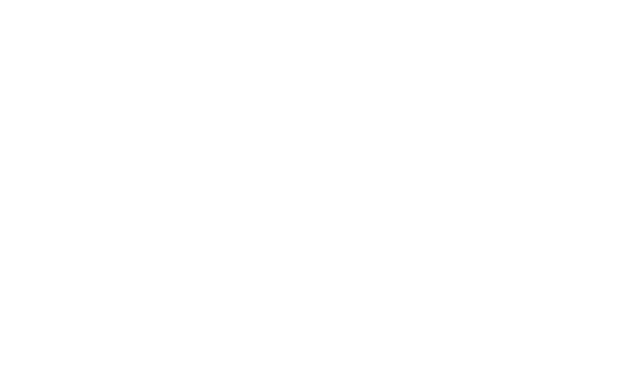
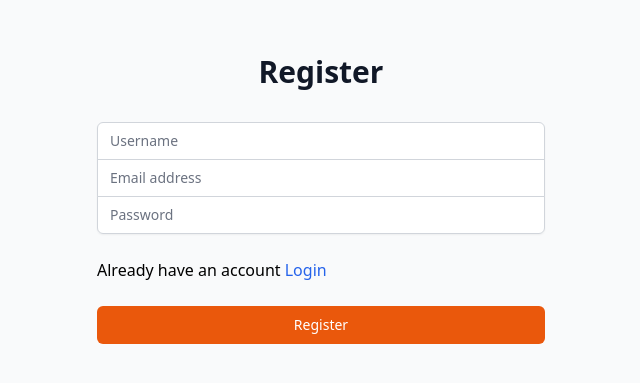
Before and after one commit to Ritik008/dns-manager-frontend, a React (Create React App) app: page /register in a window 1280 px wide. Before the commit this address had no page. Shown: the part 213-596 px from the top of the page, without its empty margins (319-959 px from the left). Built offline with nearby package versions, Linux system fonts and the light colour scheme; the HTML template or start-up script is replaced by a standard one.

Commit message:
create login and register page

```diff
--- a/src/App.js
+++ b/src/App.js
@@ -1,27 +1,30 @@
 import React from 'react';
-import { BrowserRouter as Router, Route, Routes } from 'react-router-dom';
+import { BrowserRouter as Router, Route, Routes, Link } from 'react-router-dom';
 import DomainList from './pages/DomainList';
 import DomainForm from './pages/DomainForm';
 import DomainEditForm from './pages/DomainEditForm';
 import DomainRecordsPage from './pages/SubDomainRecord';
 import AddDomainRecordForm from './pages/AddSubdomainRecord';
 import EditSubdomainRecord from './pages/EditSubdomainRecord';
+import Login from './pages/Login';
+import Register from './pages/Register';
+import PrivateRoute from './components/PrivateRoutes';
 
 const App = () => {
 
 
   return (
     <Router>
-      <div className="container mx-auto p-4">
         <Routes>
-          <Route exact path="/domains" element={<DomainList />} />
-          <Route path="/create-domain" element={<DomainForm />} />
-          <Route path="/edit-domain/:id" element={<DomainEditForm />} />
-          <Route path="/domain/record/:id" element={<DomainRecordsPage />} />
-          <Route path="/create/record/:id" element={<AddDomainRecordForm />} />
-          <Route path="/edit-subdomain/:domainId/records/:domainName" element={<EditSubdomainRecord />} />
+          <Route exact path="/login" element={<Login />} />
+          <Route exact path="/register" element={<Register />} />
+          <Route exact path="/domains" element={<PrivateRoute><DomainList /></PrivateRoute>} />
+          <Route exact  path="/create-domain" element={<PrivateRoute><DomainForm /></PrivateRoute>} />
+          <Route exact path="/edit-domain/:id" element={<PrivateRoute><DomainEditForm /></PrivateRoute>} />
+          <Route exact path="/domain/record/:id" element={<PrivateRoute><DomainRecordsPage /></PrivateRoute>} />
+          <Route exact path="/create/record/:id" element={<PrivateRoute><AddDomainRecordForm /></PrivateRoute>} />
+          <Route exact path="*" element={<h1>Page not found. Back to <Link className='text-blue-600' to="/login">login</Link></h1>} />
         </Routes>
-      </div>
     </Router>
   );
 };
--- /dev/null
+++ b/src/components/Navbar.jsx
@@ -0,0 +1,25 @@
+import React from 'react';
+import { Link, useNavigate } from 'react-router-dom';
+
+const Navbar = () => {
+  const navigate = useNavigate();
+
+  const handleLogout = () => {
+    localStorage.removeItem('token');
+    navigate('/login');
+  };
+
+  return (
+    <nav className="bg-gray-800 py-4">
+      <div className="container mx-auto flex justify-between items-center">
+        <Link to="/" className="text-white text-xl font-bold">Your App Name</Link>
+        <div>
+          <Link to="/domains" className="text-white mr-4">Domains</Link>
+          <button onClick={handleLogout} className="text-white">Logout</button>
+        </div>
+      </div>
+    </nav>
+  );
+};
+
+export default Navbar;
--- /dev/null
+++ b/src/components/PrivateRoutes.js
@@ -0,0 +1,12 @@
+import React from 'react'
+import { Navigate } from 'react-router-dom'
+const PrivateRoute = ({children}) => {
+  const token = localStorage.getItem('token')
+  if(!token) {
+    return <Navigate to="/login"/>
+  }else {
+    return children
+  }
+}
+
+export default PrivateRoute
--- a/src/pages/DomainList.jsx
+++ b/src/pages/DomainList.jsx
@@ -2,6 +2,7 @@
 import axios from "axios";
 import { BASE_URL } from "../contast";
 import { Link } from "react-router-dom";
+import Navbar from "../components/Navbar";
 const DomainList = () => {
   const [domains, setDomains] = useState([]);
   const [hostedZoneId, setHostedZoneId] = useState("");
@@ -40,7 +41,7 @@
 
   const uploadFile = async (formData) => {
     try {
-      console.log("file upload")
+      console.log("file upload");
       const response = await axios.post(
         `${BASE_URL}/api/dns/domains/upload`,
         formData,
@@ -59,6 +60,8 @@
   };
 
   return (
+    <div>
+      <Navbar />
       <div className="container m-auto">
         <h1 className="text-2xl font-bold mb-4 mt-6">List of Domains</h1>
         <div className="overflow-x-auto">
@@ -152,6 +155,7 @@
           </table>
         </div>
       </div>
+    </div>
   );
 };
 
--- /dev/null
+++ b/src/pages/Login.jsx
@@ -0,0 +1,76 @@
+import React, { useState } from 'react';
+import axios from 'axios';
+import { Link, useNavigate } from 'react-router-dom';
+import { BASE_URL } from '../contast';
+
+const Login = ({ history }) => {
+    const navigate = useNavigate()
+  const [formData, setFormData] = useState({
+    email: '',
+    password: ''
+  });
+
+  const handleChange = (e) => {
+    setFormData({ ...formData, [e.target.name]: e.target.value });
+  };
+
+  const handleSubmit = async (e) => {
+    e.preventDefault();
+    try {
+      const response = await axios.post(`${BASE_URL}/api/auth/login`, formData);
+      localStorage.setItem('token', response.data.token);
+      navigate('/domains')
+    } catch (error) {
+      console.error('Login Error:', error);
+    }
+  };
+
+  return (
+    <div className="min-h-screen flex items-center justify-center bg-gray-50 py-12 px-4 sm:px-6 lg:px-8">
+      <div className="max-w-md w-full space-y-8">
+        <div>
+          <h2 className="mt-6 text-center text-3xl font-extrabold text-gray-900">Log in to your account</h2>
+        </div>
+        <form className="mt-8 space-y-6" onSubmit={handleSubmit}>
+          <div className="rounded-md shadow-sm -space-y-px">
+            <div>
+              <input
+                id="email"
+                name="email"
+                type="email"
+                required
+                className="appearance-none rounded-none relative block w-full px-3 py-2 border border-gray-300 placeholder-gray-500 text-gray-900 focus:outline-none focus:ring-indigo-500 focus:border-indigo-500 focus:z-10 sm:text-sm"
+                placeholder="Email address"
+                value={formData.email}
+                onChange={handleChange}
+              />
+            </div>
+            <div>
+              <input
+                id="password"
+                name="password"
+                type="password"
+                required
+                className="appearance-none rounded-none relative block w-full px-3 py-2 border border-gray-300 placeholder-gray-500 text-gray-900 rounded-b-md focus:outline-none focus:ring-orange-500 focus:border-orange-500 focus:z-10 sm:text-sm"
+                placeholder="Password"
+                value={formData.password}
+                onChange={handleChange}
+              />
+            </div>
+          </div>
+          <p>Don't have an account <Link className='text-blue-600' to="/register">Register</Link></p>
+          <div>
+            <button
+              type="submit"
+              className="group relative w-full flex justify-center py-2 px-4 border border-transparent text-sm font-medium rounded-md text-white bg-orange-600 hover:bg-orange-700 focus:outline-none focus:ring-2 focus:ring-offset-2 focus:ring-orange-500"
+            >
+              Log in
+            </button>
+          </div>
+        </form>
+      </div>
+    </div>
+  );
+};
+
+export default Login;
--- /dev/null
+++ b/src/pages/Register.jsx
@@ -0,0 +1,88 @@
+import React, { useState } from 'react';
+import axios from 'axios';
+import { Link } from 'react-router-dom';
+import { BASE_URL } from '../contast';
+
+const Register = ({ history }) => {
+  const [formData, setFormData] = useState({
+    username: '',
+    email: '',
+    password: ''
+  });
+
+  const handleChange = (e) => {
+    setFormData({ ...formData, [e.target.name]: e.target.value });
+  };
+
+  const handleSubmit = async (e) => {
+    e.preventDefault();
+    try {
+      await axios.post(`${BASE_URL}/api/auth/register`, formData);
+      history.push('/login');
+    } catch (error) {
+      console.error('Registration Error:', error);
+    }
+  };
+
+  return (
+    <div className="min-h-screen flex items-center justify-center bg-gray-50 py-12 px-4 sm:px-6 lg:px-8">
+      <div className="max-w-md w-full space-y-8">
+        <div>
+          <h2 className="mt-6 text-center text-3xl font-extrabold text-gray-900">Register</h2>
+        </div>
+        <form className="mt-8 space-y-6" onSubmit={handleSubmit}>
+          <div className="rounded-md shadow-sm -space-y-px">
+            <div>
+              <input
+                id="username"
+                name="username"
+                type="text"
+                required
+                className="appearance-none rounded-none relative block w-full px-3 py-2 border border-gray-300 placeholder-gray-500 text-gray-900 rounded-t-md focus:outline-none focus:ring-indigo-500 focus:border-indigo-500 focus:z-10 sm:text-sm"
+                placeholder="Username"
+                value={formData.username}
+                onChange={handleChange}
+              />
+            </div>
+            <div>
+              <input
+                id="email"
+                name="email"
+                type="email"
+                required
+                className="appearance-none rounded-none relative block w-full px-3 py-2 border border-gray-300 placeholder-gray-500 text-gray-900 focus:outline-none focus:ring-indigo-500 focus:border-indigo-500 focus:z-10 sm:text-sm"
+                placeholder="Email address"
+                value={formData.email}
+                onChange={handleChange}
+              />
+            </div>
+            <div>
+              <input
+                id="password"
+                name="password"
+                type="password"
+                required
+                className="appearance-none rounded-none relative block w-full px-3 py-2 border border-gray-300 placeholder-gray-500 text-gray-900 rounded-b-md focus:outline-none focus:ring-indigo-500 focus:border-indigo-500 focus:z-10 sm:text-sm"
+                placeholder="Password"
+                value={formData.password}
+                onChange={handleChange}
+              />
+            </div>
+
+          </div>
+          <p>Already have an account <Link className=' text-blue-600' to="/login">Login</Link></p>
+          <div>
+            <button
+              type="submit"
+              className="group relative w-full flex justify-center py-2 px-4 border border-transparent text-sm font-medium rounded-md text-white bg-orange-600 hover:bg-orange-700 focus:outline-none focus:ring-2 focus:ring-offset-2 focus:ring-orange-500"
+            >
+              Register
+            </button>
+          </div>
+        </form>
+      </div>
+    </div>
+  );
+};
+
+export default Register;
```
Lines whose indentation alone changed are shown as unchanged.
